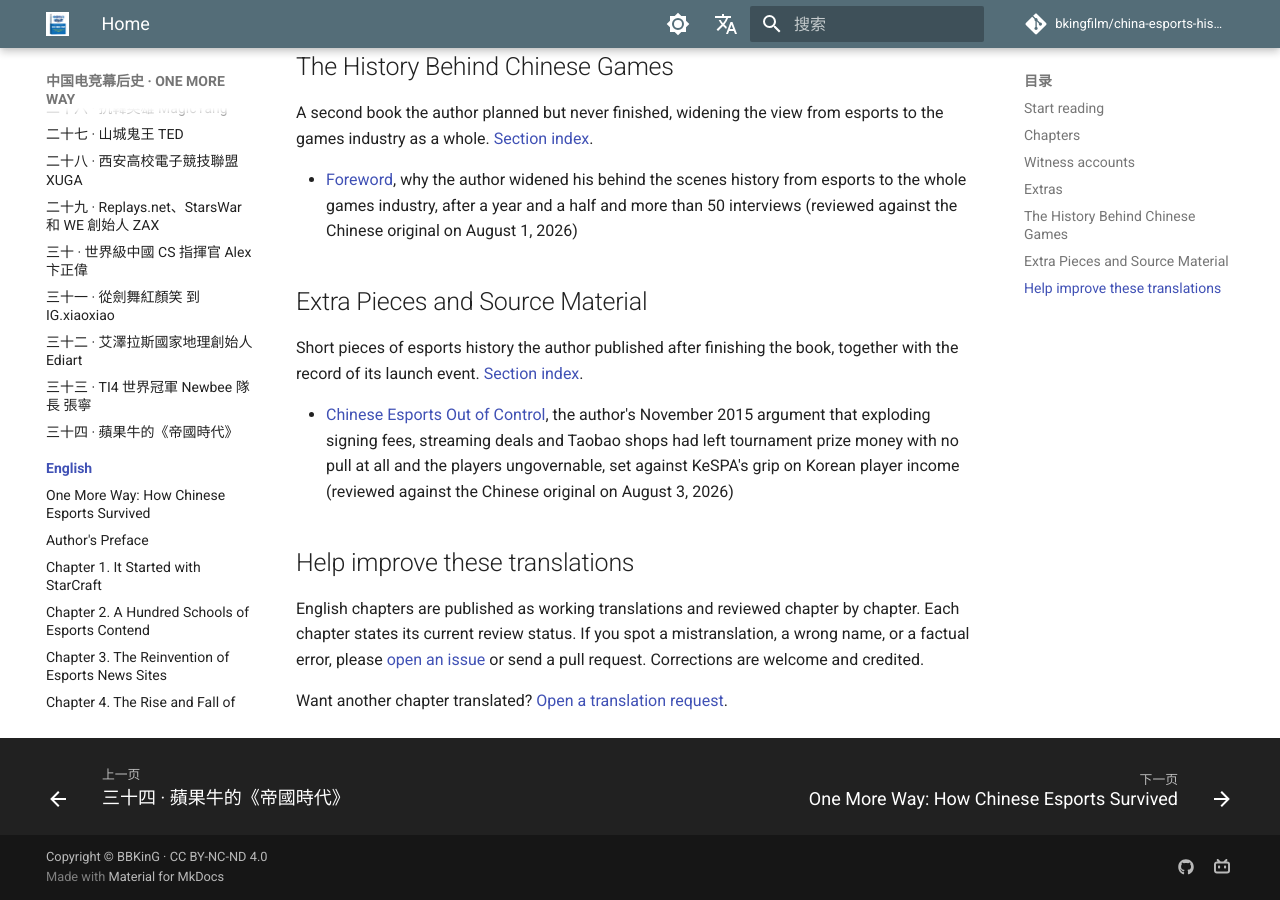
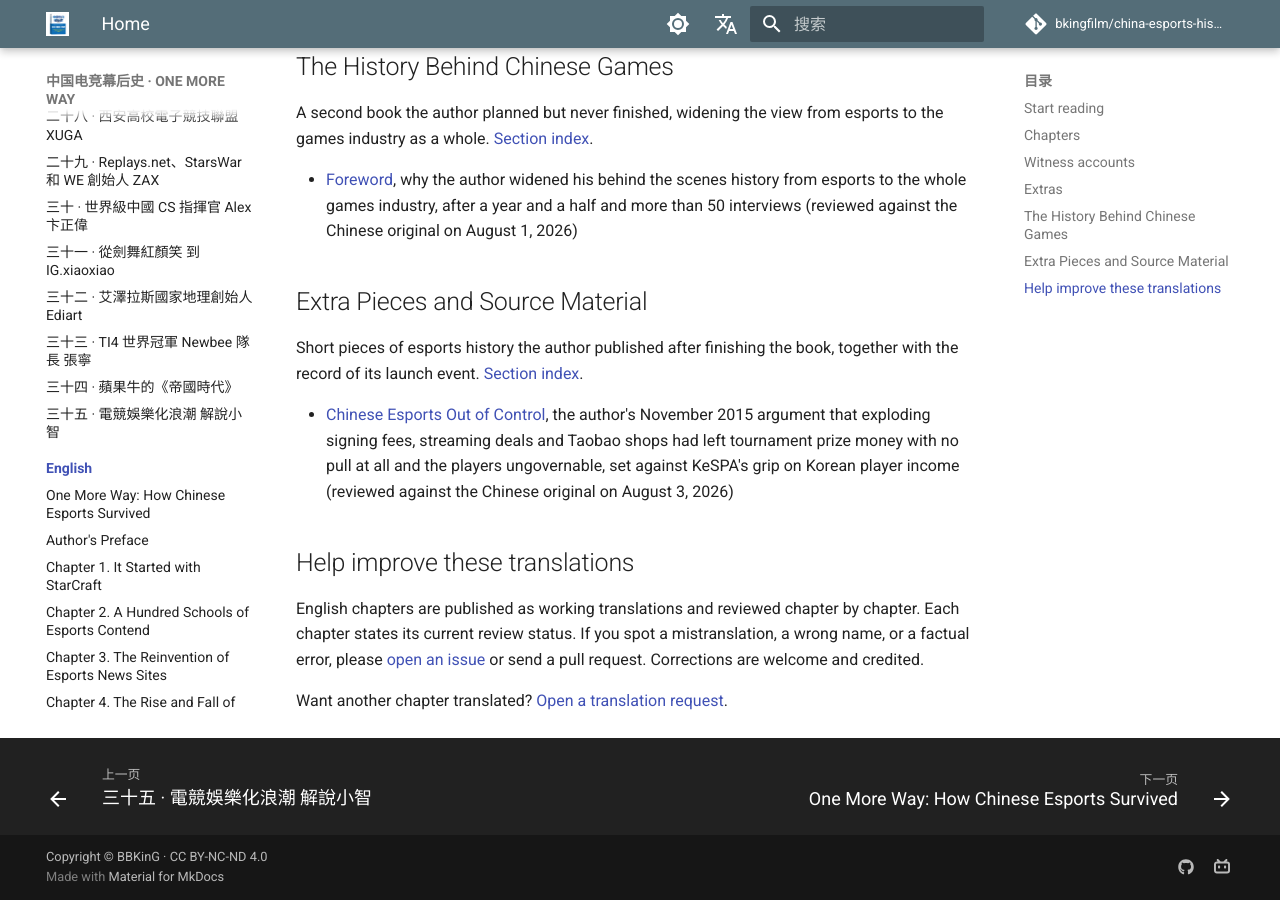
Before and after one commit to bkingfilm/china-esports-history, an MkDocs documentation site: the page built from docs/en/index.md, in a window 1280 px wide and 900 px high, scrolled down 6626 px. Built offline with MkDocs 1.6.1 and Material for MkDocs 9.7.7, drawn with Linux system fonts in a browser that asks for light colours; comment, search, counter and statistics services are not loaded; part of the change alters nothing that is shown.

Commit message:
繁體中文版新增第三十五章 電競娛樂化浪潮 解說小智
譯自 docs/zh/chapters/35-电竞娱乐化浪潮-解说小智.md，章節結構照已校對的英文版
對齊（電子競技解說、編者按兩個小標）。遊戲名皆為臺灣同名，未加括注；網咖首次
出現加大陸網吧說明；土豆首次出現括注影片網站，避免臺灣讀者讀成食物。

同時更新 docs/zh-tw/index.md 與 mkdocs.yml 的繁體中文 nav。

Co-Authored-By: Claude Opus 5 (1M context) <noreply@anthropic.com>

```diff
--- /dev/null
+++ b/docs/zh-tw/35-xiaozhi-yang-fengzhi-entertainment-wave.md
@@ -0,0 +1,197 @@
+# 三十五 電競娛樂化浪潮 解說小智
+
+> 《ONE MORE WAY：中國電競幕後史》其中一章。作者 BBKinG（劉洋）。譯自簡體中文原文：[三十五 电竞娱乐化浪潮 解说小智](../zh/chapters/35-电竞娱乐化浪潮-解说小智.md)
+>
+> 首次發表於作者的知乎專欄，2014 年 10 月 17 日：https://zhuanlan.zhihu.com/p/19869029
+>
+> 這是等待校對的工作稿。若您發現誤譯、用詞不合臺灣習慣或史實錯誤，歡迎[開一個 issue](https://github.com/bkingfilm/china-esports-history/issues/new) 或送出 pull request。
+
+現在提起解說小智，有人會好奇他從不公開的長相，有人會好奇他做電競解說賺來的千萬級身家，我在沒有採訪他之前，也很好奇他這種很接地氣的「智式幽默」是怎麼形成的？甚至一度猜測他是不是天橋藝人出身。
+
+而當他真的帶著司機，開著豪車來葫蘆島車站接我，並跟我聊了兩天後。
+
+我才發現，這個每星期在 LOL 遊戲影片裡，變著法子給大家講笑話，逗大夥開心的解說，竟然是個言語不多，但對歷史有著濃厚興趣的官三代。
+
+小智的爺爺，以前曾是主管當地經濟的地方官員，父親曾是銀行行長，後來下海開廠經商，一個舅舅是鎮上數一數二的商人，另一個舅舅是公安局局長，整個家族根基龐大，簡直就是威震一方的土皇帝。
+
+按照劇本，小智在這樣一個環境下長大，怎麼都不應該是現在這個樣子吧？
+
+的確，至少在 2009 年之前，小智的人生是另一個樣子。
+
+楊豐智，1989 年 1 月 6 日出生於遼寧錦州，與一般的孩子不同，他有個天生的缺陷，大舌頭，這讓他的童年備受困擾。
+
+從小被周圍人嘲笑是一種很殘酷的經歷，這讓他的性格變得敏感、倔犟、暴躁、好鬥，特別是愛打架，最終在很多年後，給他惹了大禍。
+
+還好，面對人生，小智不認命，從小學開始，他就逼著自己練習如何跟別人說話。
+
+於是，在自習課上給大家講笑話，便成了一個很不錯的機會。
+
+一開始，小智一張嘴，對於同學們來說就是個笑話，他並沒放棄，一邊不斷收集生活中的幽默素材做積累，一邊學會了自嘲。
+
+就像《權力的遊戲》裡，侏儒男主角小惡魔說的：永遠不要忘記自己是什麼人，因為這個世界不會忘記。要化阻力為助力，如此一來才沒有弱點。用它來武裝自己，就沒人可以用它來傷害你。
+
+小智說，自己早期的幽默其實很簡單膚淺，就是單純肢體上的幽默。比如，上臺的時候會假裝笨拙地摔一跤，引起鬨堂大笑。
+
+2 年後，小智不但肢體語言上應用自如，還摸索出了一套起承轉合更加流暢的語言技巧，通過主動放大自己的缺點，利用自嘲製造荒誕的反差效果，這也就是現在「智式幽默」解說風格的雛形。
+
+其實，我很想在這裡寫：從此，他和同學們過上了和諧共處的生活。
+
+但是，生活這個導演，似乎不甘心讓小智的人生如此平淡。
+
+小智說，孔二狗寫的《東北往事黑道風雲 20 年》是很真實的，東北人的好勇鬥狠，成長環境惡劣，這些都是他親身經歷的。
+
+小智曾經在開學第一天去學校的路上被打劫了 5 次，有時在網咖（大陸稱網吧，與臺灣的網咖並非同一種場所）裡玩遊戲嗨了撇句話，都能惹出一場地區性幫派群毆。
+
+在這個環境中長大，想不被人欺負，要麼你服軟，要麼你比他能打。
+
+小智說，我想服軟來著。
+
+搶劫的第一次把磚頭舉起來的時候，他機智地掏錢了，第二次，他還是主動掏錢了，後來，有人組隊來他班上要錢的時候，他怒了。
+
+那一場架打得…
+
+小智只記得自己拿著磚頭，往領頭的那人頭上重複地砸，磚頭渣滓在亂飛，至於周圍有多少個人在打自己，他臉上和身上直到現在還能看出的幾道傷疤是怎麼留下的，他已經忘記了。
+
+他開始明白，在那個環境裡，想不被欺負，不被嘲笑，就只能反抗，要比別人更強。
+
+後來，他被學校開除了，因為之後無數次的反抗，無數次的打架。
+
+初中成了他最後的學歷。
+
+被開除後，小智的父親非常生氣，讓他繼續上學，但是他死活不去了，學校給了他太多不好的回憶。
+
+父親氣也上來了，扔下一句，有本事你一直待家裡別出去。
+
+小智倔脾氣也上來了，說，待就待。
+
+沒想到，這一待就是一年。
+
+每天父親出門前反鎖房門，拉掉電閘，只扔給他一堆書，他就在家裡看書，沒有電玩電腦，看電視，甚至廁所燈都不亮。
+
+小智說，就是為了憋一口氣，他們說我待不住，我就是要待給他們看。
+
+在這一年裡，他把家裡的書都看完了，羅馬帝國衰亡史，春秋戰國，唐宋詩詞，明史，清代詩歌等等，這一年真是對他影響很大，以至於他後來喜歡的東西都和同年齡人不太一樣，比如，別人散步，帶耳機聽流行歌曲，而他喜歡把手機插在上衣口袋裡，用公放聽太平歌詞，活脫脫一個小老頭。
+
+一年後，小智的母親實在看不下去了，這要把人憋出病來怎麼辦？
+
+這下放虎歸山了。
+
+解放後的小智從此在一個很破舊的小網咖裡，過上了據他說是人生中最快樂的時光。
+
+傳奇，CS，WAR3，澄海 3C，只要是能跟別人一起玩的，他就沒日沒夜地玩，在網咖裡不但認識了很多朋友，還有中學時認識的好友陪他，碧哥，也就是現在他每個影片裡都會提到的重要人物，這是個真人，是小智當年唯一的一個朋友，後來碧哥去了別的地方上學，小智十分落寂。
+
+最重要的是，那個網咖的老闆據說年輕的時候也是當地一霸，附近的小流氓不敢進來惹事，他很照顧小智，這讓小智第一次有了一種找到組織的溫暖。
+
+日子就這樣過著，雖然小智很開心，但是他父親卻很痛苦。
+
+小智說，老東北人的思想裡還是很傳統的，認為人總要有個班上，有個養家餬口的工作，但是小智這個樣子，他父親也犟不過他，於是，只好改變自己的人生計畫，放棄公職下海經商，他父親的想法很簡單，如果能掙些錢放那，隨便小智後半生愛幹嘛幹嘛。
+
+真是可憐天下父母心啊。
+
+沒想到，這一下海，生意還真好。
+
+小智從官三代，直接變成富二代了。
+
+從 2005 年開始，父親為了培養將來的公司接班人小智，特意帶著他參加工廠裡的會議，還帶他去做採購，學習公司運作的各個層面。
+
+按照這個劇本往下演，我覺得這篇文章應該是一個鄉鎮企業家的前傳。
+
+不過，老天爺這個戲霸，又跳出來改戲了。
+
+2007 年的一次化學事故。
+
+廠裡的一個模具工人把一個化學藥品在沒有密閉的情況下，忘在了宿舍裡，小智那天下午忙完，就進去睡覺了…
+
+過程我們就不說。
+
+搶救過來後，小智身上開了一個 40 釐米的刀口，徹底告別實習崗位，被送回城裡養傷。
+
+告別了鄉鎮企業家培訓班，對父親來說可能是件很遺憾的事情，但是對小智來說，卻歪打誤撞成就了另一個開始。
+
+## 電子競技解說
+
+休養期間不能工作，但是卻能玩電腦的小智，瘋狂迷戀上了 CH3C（澄海 3C，魔獸爭霸 3 RPG 地圖之一），2008 年 1 月，他常看的一個解說影片作者發了個郵件。
+
+在郵件裡，小智建議這個解說在影片中加入幽默搞笑的元素，這樣會更吸引人。
+
+也不知道是幸運，還是不幸。
+
+這個當紅的解說很罕見地回覆了這個郵件，不過，卻在裡邊很不客氣地說了句：我就是不喜歡這種風格，你行你來啊！
+
+小智的犟脾氣當場就犯了，來就來！
+
+很快，按「智式幽默」做的第一期澄海 3C 的影片發在了土豆（影片網站）上，幾乎是瞬間就有了 5 萬的點擊，比那個解說還高，這在 2008 年，可是相當不錯的成績了。
+
+觀眾也表現出了巨大的認同感，這讓小智彷彿一下子找到了人生方向，他以一種狂熱的狀態投入到這個工作中，開始以每天一期的速度上傳影片。做過影片的人知道，這麼大的工作量，是很耗費心力的。
+
+很快，點擊量也有了質的飛躍，最高一期有 70 萬的點擊。
+
+這一年，不到 20 歲的小智，生活也很滋潤。
+
+家裡每月給他一萬塊的零花錢，這足夠他和他的女朋友衣食無憂，還能到處旅遊。
+
+物質精神雙豐收，不過按照小智這個人生劇本的尿性，不用我說，大家也猜到了，轉折又一次說來就來。
+
+2009 年，小智的父親突然被同一個家族的合夥人陰了一把，經營正火的工廠一夜之間跟他沒關係了，而為了建廠貸的很多款，卻落到了他的頭上。
+
+而小智，一個正往文藝道路上狂奔的無憂少年，瞬間變成倒捲衣袖為口忙的屌絲。
+
+沒錢，沒工作，沒學歷，家裡還有巨額的債要還。
+
+這個從天上到泥裡的過程，甚至沒給小智什麼消化的時間。
+
+下個月一分錢都沒了，靠什麼吃飯？
+
+經過短暫權衡，小智拿著父母給的最後一個月零花錢，在當地一個商場租了一個連水電費全包進去一年才 4000 塊的店鋪，剩下的錢打算跟著親戚去學賣衣服。
+
+想賣貨，先要學會如何進貨。
+
+之後的一年裡，小智每個月至少有 2 天是這樣度過的。
+
+晚上 7 點，和女朋友一起坐綠皮火車，從葫蘆島去北京，因為不敢買動車的票，凌晨一兩點才到北京火車站，下了火車，先飛奔去通宵窗口買返程票，為了有座位放包。
+
+買了票之後，去二樓的麥當勞點一份薯條，每次女朋友都讓他先吃，他吃一半剩給女朋友，女朋友吃一半，再推給他。
+
+吃完東西就往北京動物園趕，那裡有一個服裝批發集市，每天只從早上 5 點到 12 點存在，所以要 4 點前就去佔好位置。5 點不到，幾千個從各地來搶貨的人，就會在漆黑一片的大門前靜靜地等待著，那種壓抑的感覺，讓小智至今難忘。
+
+一夜未眠加上一早上奪食一般的掃貨，中午 12 點，小智和女朋友一人扛一個大包走了出來，直奔地鐵站，甚至捨不得坐三輪車。
+
+坐上地鐵後，還得在北京地下繞個幾圈，因為下午回去的火車是 3 點的，火車站人太多了，去早了連個下腳的地方都沒有，地鐵裡雖然擠，但還能坐會。
+
+小智說，那個時候最大的夢想是有三萬塊錢，能買個二手普桑去進貨。
+
+如今回首，小智很感謝那段日子，每次趕車，綠皮車廂裡都擠滿了形形色色的人群，有去北京上訪的，有幻想一夜暴富的女性，也有滿是紋身的男性，他開始接觸到這個真實的社會，也接觸到了真實的自己。
+
+經過這些大起大落的磨練，小智放下了曾經的清高倔傲，學會向生活妥協，學會了如何從一筆一筆小生意裡踏實地活下去，這些都給他後來做淘寶店鋪提供了大量經驗。
+
+這一年他才 20 歲，人生已經上下翻轉多次。
+
+2010 年，在幾個喜歡澄海 3C 的朋友支持下，小智把服裝店盤了出去，又重新開始做解說影片，但是他發現此時的 CH3C，已經在 DOTA 崛起中沒落了，面對困境，他並沒有放棄，反而覺得應該做更多的比賽來振興這個項目。
+
+轉身就去搞比賽了。
+
+為了給比賽拉贊助，小智去北京陪富二代們喝酒，不善於拉贊助的小智被富二代們逗得團團轉，他們開出喝一杯酒給一千塊，為了能做成比賽，本來不怎麼喝酒的小智玩命了，他只記得那天帶了 6 萬多塊走的，後來吐了幾天。
+
+之後比賽執行階段，小智親自組織，親自通知隊伍，大量的心血花在 CH3C 上，但是結果卻適得其反，玩的人越來越少，還因為嚴格執行規則，得罪了不少人。
+
+輾轉 2 年後，徒勞無功的他看到了袁崇煥寫的那首詩，大哭了一場，徹底放棄了自己最愛的 CH3C。
+
+一生事業總成空，半世功名在夢中。死後不愁無勇將，忠魂依舊守遼東。
+
+2012 年，經濟崩潰，精神也幾近崩潰的小智，一度心灰意冷，打算徹底離開這個圈子。
+
+最終在北京一位姓孫的朋友的幾番建議之下，決定重新出山做英雄聯盟的影片，這個朋友十分看好小智幽默的解說風格，他認為小智會在這個新電競項目中大獲成功。
+
+於是，小智拿出自己的全部積蓄 70 元，對，你沒看錯，這就是他 2012 年的起點，加上孫和另一個姓姚的朋友借給他的 3000 塊錢，去買了一臺 2600 塊錢的新電腦，帶著有些悲壯的情懷，以及他所有的人生經驗和感悟，踏上了一段新的征程。
+
+如今，小智一期影片在各大平臺的點擊量將近 2000 萬，他的淘寶店鋪涉及服裝、外設、零食、鞋子等等，現金流水每年翻番，2014 年秋天，他以天價簽約鬥魚直播，同時開闢影片點播和直播互動兩條路線，將有更多的人通過他的解說，認識小智，認識中國電子競技。
+
+## 編者按
+
+2010 年之後，中國電子競技文化在 80 後進入 30 歲，90 後步入社會等大時代背景下，開始從校園往社會擴散。
+
+電競人群在急速擴大，市場需求也變得更加廣泛，大眾在工作和生活壓力之外，需要有更加休閒的娛樂方式，滿足大家放鬆的需求，這便產生了電子競技娛樂化的浪潮。
+
+面對浪潮，有人欣喜，有人反對，而我卻覺得很幸運，因為在這個時代，可以有如此多樣性的人和文化可以同時迸發出來，還能有如此多的變現手段來進行商業化融合，這讓電子競技未來幾乎可以產生無限的可能性。
+
+解說小智，是這股時代浪潮中的一個縮影。
--- a/docs/zh-tw/index.md
+++ b/docs/zh-tw/index.md
@@ -54,3 +54,4 @@
 - [三十二 艾澤拉斯國家地理創始人 Ediart](32-tianjian-ediart-nga-founder.md)，全書第三十二章。田健（Ediart）1983 年生於陝西省富平縣，母親是位思想開明的教師，咬牙把他推上 90 年代初的五筆打字、個人電腦和學英語三股潮流。1995 年家裡買的那臺一萬多塊聯想電腦改變了他的三觀，一張 20 塊盜版光碟裡的《命令與征服》他完全看不懂英文，直到把滑鼠移到工程車上點出展開符號，覺得整個世界就此展開。11 歲時母親買回三本用韋氏音標的《英漢辭海》，他為了玩下去硬啃，中學一度用兩套音標註解單詞，又靠一本講詞根的書練出從詞根猜生字的本事。考進西北工業大學數學系後，他學網頁三劍客替自己的星際爭霸戰隊 CT 建站，2001 年盯上還在測試的《魔獸爭霸 3》，寫新手向戰報寫出名氣，被 War3cn 創始人 KinK 找去負責內容。奧美電子的漢化任務落到 War3cn 頭上，他白天在宿舍睡覺、晚上去網咖連續 21 個通宵，一個月翻完 7 萬多字說明書和 14 萬字攻略，代價是大二全部掛科重念；後來公司取名「遊點」，就是自嘲那個著名的誤譯「尤迪安」。War3cn 有了收入反而分裂，他被排擠出來，從此認定兩件事：不跟別人合夥、論壇要從嚴管理。2001 年底他開始做艾澤拉斯國家地理，靠嚴管發文品質和從 NTRPG 請來的「天選之人」把 NGA 撐成招牌，2004 年拿到代理權的九城把他請去上海當漢化經理，但他並沒有把 NGA 賣給九城。第一版《魔獸世界》漢化近 700 萬字，他每天早上 9 點上班、凌晨 2 點下班，睡在辦公室的桌子上，為了精靈語不音譯、為了把鐵爐堡的小魚人叫「奔波兒灞」跟美方 QA 反覆較勁。後來大腳插件日活躍用戶 500 萬、NGA 日訪問 IP 80 萬，他卻說 NGA 的成功是靠《EQ》和《魔劍》失敗後沒人看好《魔獸世界》的時代空隙，現在不會再有第二個（等待校對的工作稿）
 - [三十三 TI4 世界冠軍 Newbee 隊長 張寧](33-zhang-ning-xiao8-newbee-ti4-champion.md)，全書第三十三章。張寧（xiao8）陰曆 1989 年生於湖南邵陽，ID 來自他玩《夢幻西遊》時的網名「小小」，在 VS 平臺註冊時發現 xiao1 到 xiao7 都被人佔了。父親是建築承包商，家境不差，父母卻把嚴苛當家教，中考考到全校第一換來的那臺電腦最後不了了之，他就這麼沮喪地進了中學，逃學打遊戲、每週被請家長，2006 年高二休學，跟三四個朋友開《夢幻西遊》代練工作室，一個月分到手一萬多塊反而更迷茫，索性去廣東中山讀電腦軟體。在網咖裡跟老家朋友語音聊天時碰上《真三國無雙》，也碰上日後改變他的對手 ZSMJ；2009 年看 ZSMJ 跟著伍聲的 LGD 拿下吉隆坡 SMM 冠軍後，他邊打真三邊練 DOTA，在 VS 平臺的一房裡苦練一個月，立下打職業拿世界冠軍的目標。LGD 的位置被歸隊的小池佔掉，成都 CH 的機票都買好了，卻被好友 YAO 一句離家近勸了下來，留在長沙組了 Dream，1500 塊一個人不包吃住，建隊兩星期就在泰國第一輪出局，全隊在飯店裡大哭。2011 年春節前領隊撂下拿不到前三就不發工資的話，幾個人站著火車去北京拿了第三，工資照樣沒發，隊伍就這麼散了。他轉投 zhou 和狗哥的 CCM，老闆三個月後失聯，IPDC 的主辦方捲了獎金跑路。WCG 中國區總決賽當晚王思聰宣佈收購 CCM 改名 IG、工資翻倍還有簽字費，他卻因為戰隊危難時的渙散選擇離開，跟 DDC 一起去了 RURU 的 LGD，工資只有 4000 塊，卻第一次覺得打職業是件幸福的事。2012 年 TI2 十七連勝進了勝者組決賽卻輸給自己，只拿到第三；2014 年他本打算退役，被王玥勸進新成立的 Newbee，小組賽一直輸、靠加時賽硬擠進前 8，總決賽先丟一局後以 3：1 拿下 TI4 世界總冠軍，而他和趙潔領證結婚是在 3000 萬獎金之前（等待校對的工作稿）
 - [三十四 蘋果牛的《帝國時代》](34-pingguoniu-age-of-empires.md)，全書第三十四章。吳凡（蘋果牛）是山西晉城人，軍校出身、上尉軍銜，有過 8 年職業軍人生涯，同期同學大多已是部隊的團長，他選的是《魔獸世界》裡的團長。18 歲那年他在沒錢也沒媒體關注的情況下獨自創立《帝國時代 2》中國征服者聯盟，靠每年眾籌來的一點獎金把中華杯全國戰隊聯賽和其他幾十個比賽做了 5 年，第一年的 10000 塊獎金出自論壇裡一位廣東珠寶商，裁判等工作全靠論壇愛好者義務勞動，高峰期聚起全國 150 多個俱樂部、線上人數一萬以上。那時他還在軍校，按規定每星期只能出門一次、4 小時內必須返回，只好靠替機關領導寫材料、做網站換出門上網的機會，還疏通電信關係拉了 3 公里電話線到宿舍。2005 年獎金眾籌變得困難，又因為一筆贊助拖延被人罵，他心灰意冷，發誓下次一定要玩一個主流遊戲。文章中段盤《帝國時代》的電競身世：1997 年全效工作室開發、微軟遊戲工作室發行，比暴雪的《星際爭霸》還早，拿下當年的 E3 大獎，從 2000 年 WCGC 起就是正式比賽項目，2000 到 2003 年都在 WCG 名單上；2000 年 WCGC 是中國大陸第一次也是最後一次派出帝國時代選手，4 個人全進 16 強，ICBK 更進前 6，僅惜敗於後來奪冠的韓國選手 Mozory，而中國臺灣選手曾政承拿下 WCG2001 世界冠軍。論壇上總結過這個項目衰落的五條原因：微軟沒把力氣放在推電競上、始終沒過審也沒有代理商、缺漢化加上龐大的西方背景抬高門檻、前期節奏慢到解說沒話可說、同期《星際爭霸》和 CS 更流暢。之後他轉進《魔獸世界》的 PVP，被國外玩家評為十大戰神、全球最佳第四，拿過 ESL 競技場季軍，名人殿堂最高排到第 2，自己辦的戰神賽只打 1V1，YY 直播多場萬人線上觀看。他仍認為 WOW 電競化是失敗的：遊戲本體是 PVE，要練級、刷裝、研究配裝附魔才摸得到競技場，13 個種族、11 個可選職業、37 個天賦專精又讓觀眾根本看不懂比賽（等待校對的工作稿）
+- [三十五 電競娛樂化浪潮 解說小智](35-xiaozhi-yang-fengzhi-entertainment-wave.md)，全書第三十五章。楊豐智（小智）1989 年生於遼寧錦州，爺爺是主管當地經濟的地方官員，父親當過銀行行長，家族根基龐大。天生大舌頭讓他從小被人嘲笑，性格敏感倔犟又好鬥，他從小學起逼自己在自習課上講笑話，兩年裡練出先放大自身缺點再自嘲的反差手法，這就是「智式幽默」的雛形。開學第一天上學路上被打劫 5 次，後來有人組隊到班上要錢，他抄起磚頭往對方領頭的頭上砸，此後無數次打架被學校開除，初中成了最後的學歷。父親撂下一句有本事你一直待家裡別出去，他就在每天被反鎖、拉掉電閘的家裡待了一年，把羅馬帝國衰亡史、唐宋詩詞、明史全看完，從此愛上用手機公放太平歌詞。父親為他放棄公職下海開廠，2005 年起帶他跑工廠會議和採購，2007 年一次化學事故讓他身上開了 40 釐米的刀口，被送回城裡養傷。休養期間迷上澄海 3C，2008 年 1 月寫信建議一位解說加點幽默元素，對方回了句你行你來啊，他做的第一期影片發在土豆上瞬間 5 萬點擊，最高一期 70 萬，家裡每月給他一萬塊零花錢。2009 年父親被同族合夥人陰了一把，工廠一夜之間沒了、建廠的貸款全落到頭上，他拿最後一個月零花錢租了年租 4000 塊的店鋪學賣衣服，每月至少兩天和女朋友坐綠皮車去北京動物園批發市場搶貨，一份薯條兩個人推來推去地吃，那時最大的夢想是有三萬塊買臺二手普桑。2010 年他把服裝店盤出去回頭做 CH3C 比賽，陪富二代喝酒一杯一千塊換來 6 萬多贊助，兩年徒勞無功後讀到袁崇煥那首詩大哭一場，徹底放棄最愛的項目。2012 年他全部積蓄只剩 70 元，靠朋友借的 3000 塊買了臺 2600 塊的電腦轉做英雄聯盟影片，如今一期影片點擊將近 2000 萬，2014 年秋天以天價簽約鬥魚直播（等待校對的工作稿）
--- a/mkdocs.yml
+++ b/mkdocs.yml
@@ -194,6 +194,7 @@ nav:
       - 三十二 · 艾澤拉斯國家地理創始人 Ediart: zh-tw/32-tianjian-ediart-nga-founder.md
       - 三十三 · TI4 世界冠軍 Newbee 隊長 張寧: zh-tw/33-zhang-ning-xiao8-newbee-ti4-champion.md
       - 三十四 · 蘋果牛的《帝國時代》: zh-tw/34-pingguoniu-age-of-empires.md
+      - 三十五 · 電競娛樂化浪潮 解說小智: zh-tw/35-xiaozhi-yang-fengzhi-entertainment-wave.md
   - English:
       - "Home": en/index.md
       - "One More Way: How Chinese Esports Survived": en/one-more-way-tedx-2015.md
```
